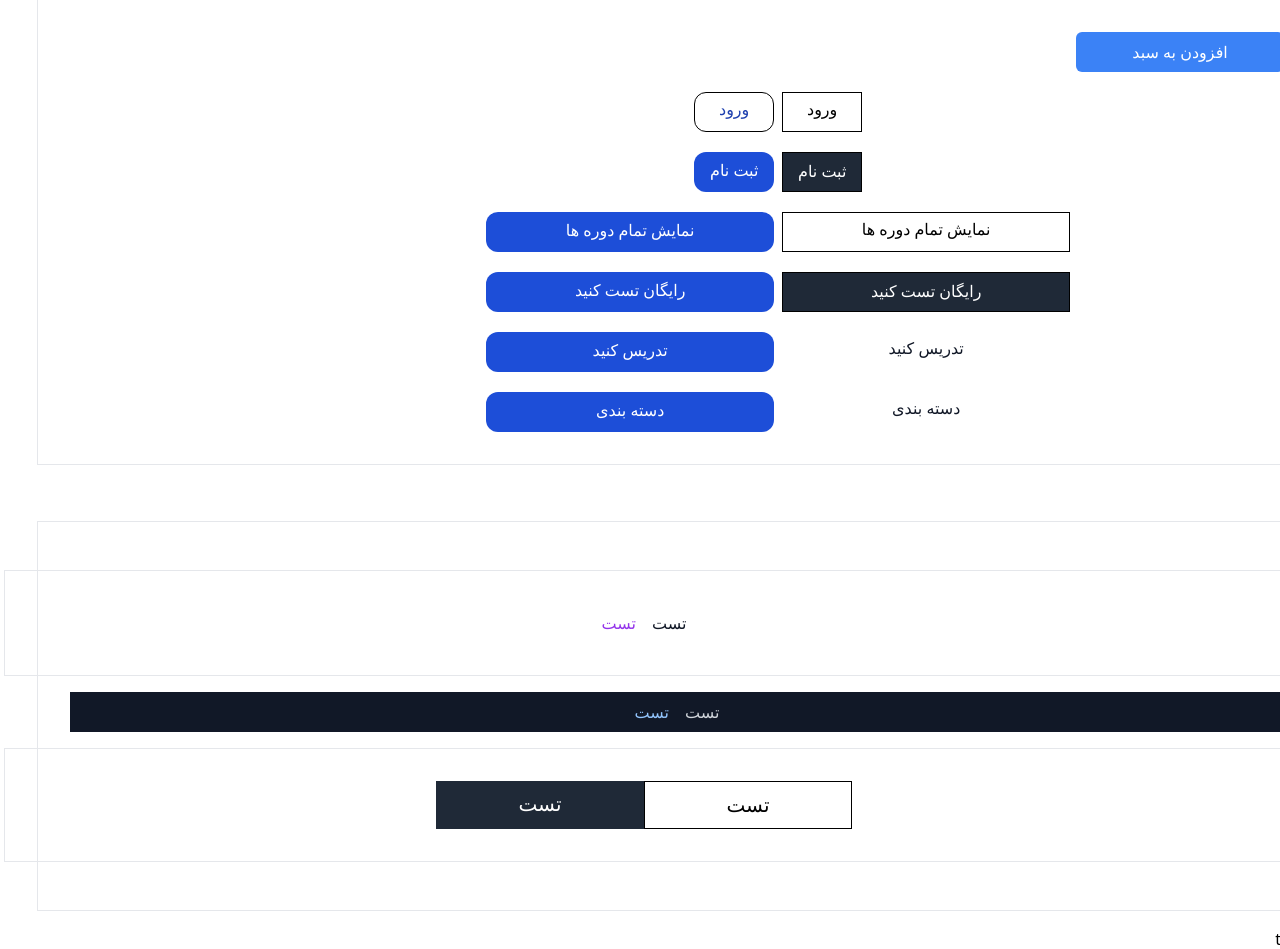
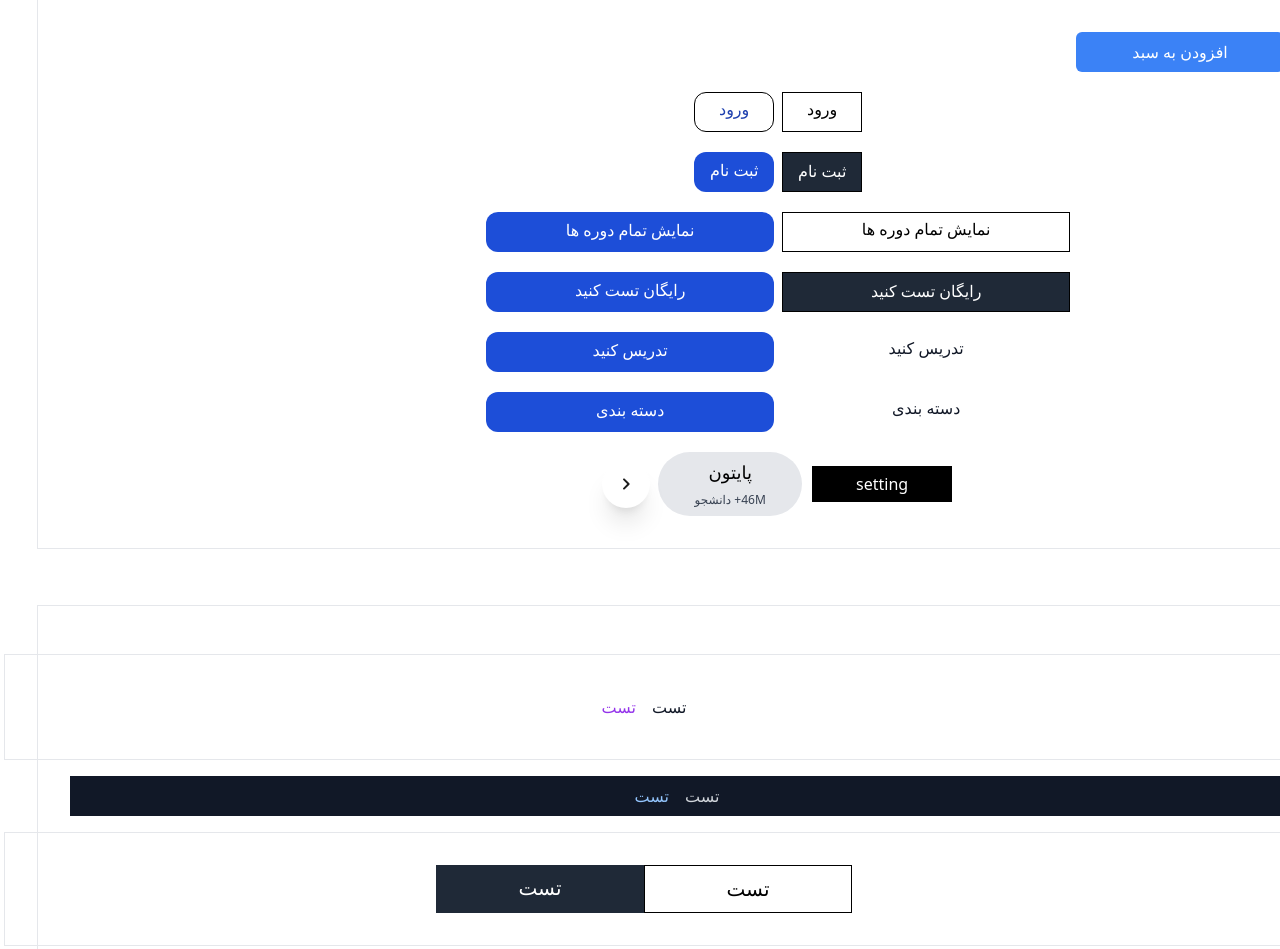
Before and after one commit to rahimifh/Elearning, a Python web app: template src/templates/components.html in a window 1280 px wide. Shown: the part 41-990 px from the top of the page. Run offline with Jinja, Linux system fonts and the light colour scheme; the template is opened without the code that fills it, so the values that code supplies are empty.

Commit message:
Alireza: make some bottuns

```diff
--- a/src/assets/css/output-tailwind.css
+++ b/src/assets/css/output-tailwind.css
@@ -903,6 +899,10 @@
   height: 100vh;
 }
 
+.h-12 {
+  height: 3rem;
+}
+
 .min-h-screen {
   min-height: 100vh;
 }
@@ -991,6 +991,14 @@
   width: 100vw;
 }
 
+.w-36 {
+  width: 9rem;
+}
+
+.w-12 {
+  width: 3rem;
+}
+
 .basis-1\/2 {
   flex-basis: 50%;
 }
@@ -1079,12 +1079,28 @@
   border-radius: 0.75rem;
 }
 
+.rounded-2xl {
+  border-radius: 1rem;
+}
+
+.rounded-3xl {
+  border-radius: 1.5rem;
+}
+
+.rounded-full {
+  border-radius: 9999px;
+}
+
 .border {
   border-width: 1px;
 }
 
 .border-8 {
   border-width: 8px;
+}
+
+.border-2 {
+  border-width: 2px;
 }
 
 .border-t-8 {
@@ -1096,6 +1112,16 @@
   border-color: rgb(0 0 0 / var(--tw-border-opacity));
 }
 
+.border-white {
+  --tw-border-opacity: 1;
+  border-color: rgb(255 255 255 / var(--tw-border-opacity));
+}
+
+.border-blue-900 {
+  --tw-border-opacity: 1;
+  border-color: rgb(30 58 138 / var(--tw-border-opacity));
+}
+
 .bg-amber-500 {
   --tw-bg-opacity: 1;
   background-color: rgb(245 158 11 / var(--tw-bg-opacity));
@@ -1247,9 +1284,14 @@
   line-height: 1rem;
 }
 
-.text-3xl {
-  font-size: 1.875rem;
-  line-height: 2.25rem;
+.text-xl {
+  font-size: 1.25rem;
+  line-height: 1.75rem;
+}
+
+.text-lg {
+  font-size: 1.125rem;
+  line-height: 1.75rem;
 }
 
 .font-black {
@@ -1299,34 +1346,17 @@
 .text-white {
   --tw-text-opacity: 1;
   color: rgb(255 255 255 / var(--tw-text-opacity));
-}
-
-.text-\[\#000000\] {
-  --tw-text-opacity: 1;
-  color: rgb(0 0 0 / var(--tw-text-opacity));
-}
-
-.text-\[\#8f7f6f\] {
-  --tw-text-opacity: 1;
-  color: rgb(143 127 111 / var(--tw-text-opacity));
-}
-
-.text-blue-700\/30 {
-  color: rgb(29 78 216 / 0.3);
-}
-
-.text-white\/30 {
-  color: rgb(255 255 255 / 0.3);
-}
-
-.text-white\/50 {
-  color: rgb(255 255 255 / 0.5);
 }
 
 .text-white\/60 {
   color: rgb(255 255 255 / 0.6);
 }
 
+.text-gray-700 {
+  --tw-text-opacity: 1;
+  color: rgb(55 65 81 / var(--tw-text-opacity));
+}
+
 .underline {
   text-decoration-line: underline;
 }
@@ -1355,12 +1385,20 @@
   text-decoration-style: wavy;
 }
 
-.decoration-4 {
-  text-decoration-thickness: 4px;
-}
-
 .decoration-8 {
   text-decoration-thickness: 8px;
+}
+
+.shadow-lg {
+  --tw-shadow: 0 10px 15px -3px rgb(0 0 0 / 0.1), 0 4px 6px -4px rgb(0 0 0 / 0.1);
+  --tw-shadow-colored: 0 10px 15px -3px var(--tw-shadow-color), 0 4px 6px -4px var(--tw-shadow-color);
+  box-shadow: var(--tw-ring-offset-shadow, 0 0 #0000), var(--tw-ring-shadow, 0 0 #0000), var(--tw-shadow);
+}
+
+.shadow-xl {
+  --tw-shadow: 0 20px 25px -5px rgb(0 0 0 / 0.1), 0 8px 10px -6px rgb(0 0 0 / 0.1);
+  --tw-shadow-colored: 0 20px 25px -5px var(--tw-shadow-color), 0 8px 10px -6px var(--tw-shadow-color);
+  box-shadow: var(--tw-ring-offset-shadow, 0 0 #0000), var(--tw-ring-shadow, 0 0 #0000), var(--tw-shadow);
 }
 
 .center {
--- a/src/templates/components.html
+++ b/src/templates/components.html
@@ -41,6 +41,17 @@
             <button class="w-72 h-10 bg-white text-gray-900 hover:text-blue-700 flex justify-center text-center pt-1">دسته بندی</button>
             <div class="w-72 h-10  bg-blue-700 hover:bg-blue-500 text-white rounded-xl flex justify-center text-center pt-1.5">دسته بندی</div>
         </div>
+        <!-- Alireza: make new bottuns -->
+         <div class="w-10/12 h-auto mt-5 flex items-center justify-center gap-2">
+            <button class="w-36 h-10 bg-black hover:bg-gray-800 text-white border-2 border-white">setting</button>
+            <button class="w-36 h-16 bg-gray-200 hover:bg-gray-300 rounded-full">
+                <span class="text-lg">پایتون</span><br>
+                <span class="text-xs text-gray-700">46M+ دانشجو</span>
+            </button>
+            <button class="w-12 h-12 rounded-full bg-white hover:bg-gray-300 shadow-xl flex items-center justify-center">
+                <img src="../assets/images/icon1.svg">
+            </button>
+         </div>
 
     </div>
     <!-- End Alireza -->
```
Also changed, not shown: other parts of src/assets/css/output-tailwind.css (+33 -19 lines), src/assets/images/icon1.svg (added).
